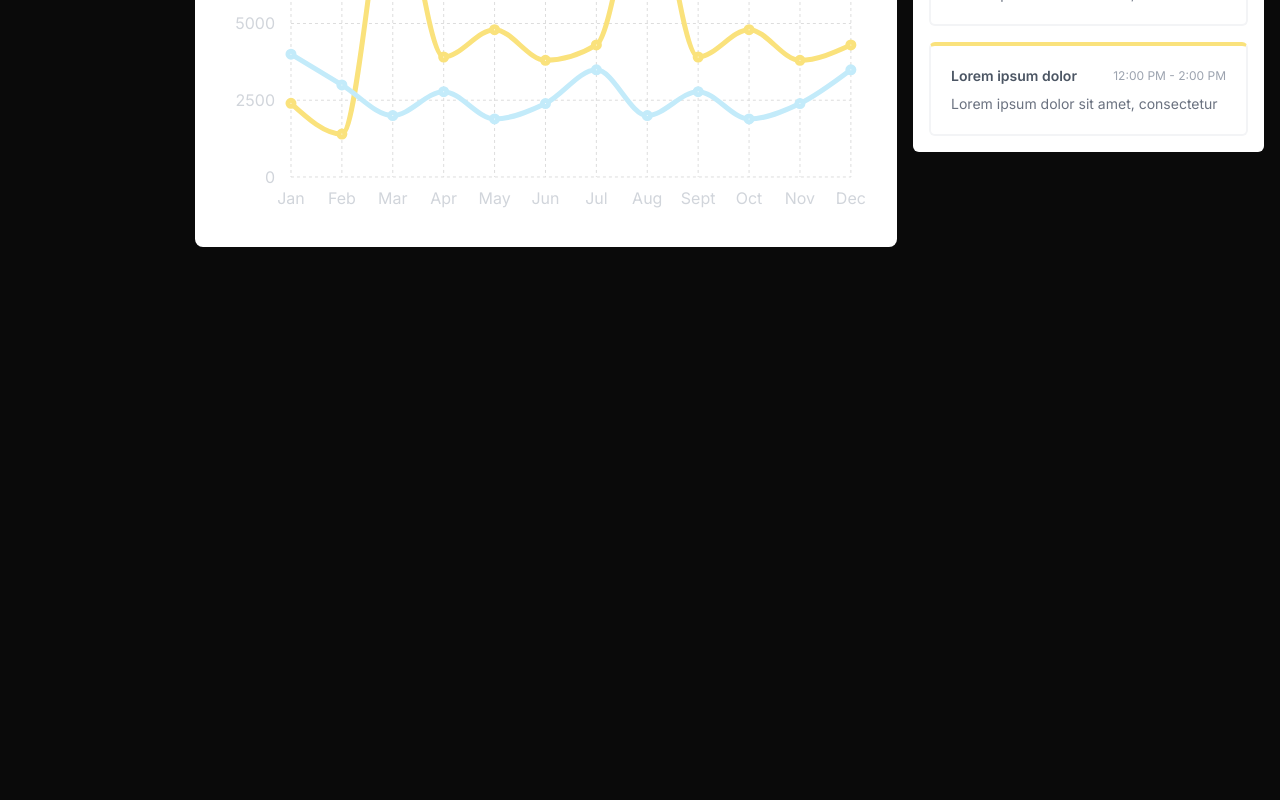
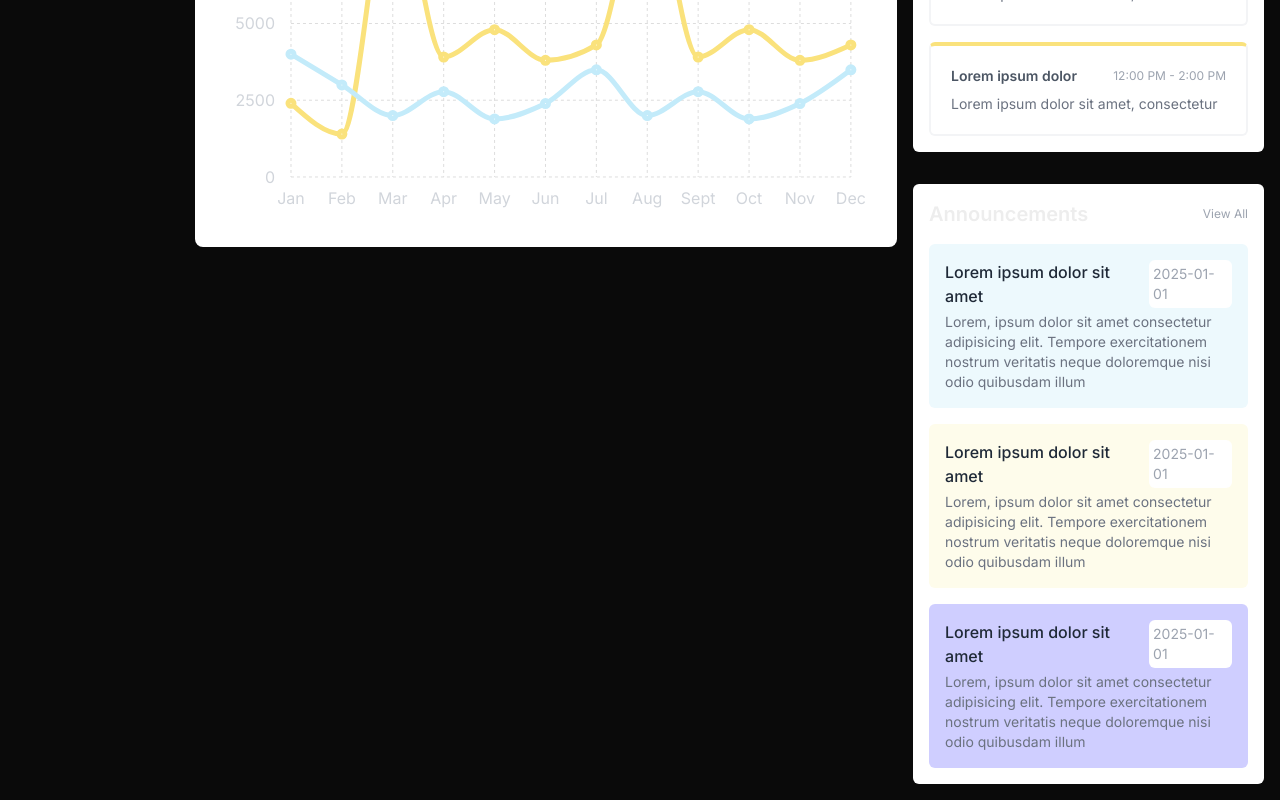
Before and after one commit to Jrius4/school-saas-app, a Next.js app: page /admin in a window 1280 px wide. Shown: the part 994-1794 px from the top of the page. Before the commit the page ends 1257 px from the top, so only its background shows below. Built offline with nearby package versions, Linux system fonts and the light colour scheme.

Commit message:
admin UI completed

```diff
--- a/src/app/(dashboard)/admin/page.tsx
+++ b/src/app/(dashboard)/admin/page.tsx
@@ -1,3 +1,4 @@
+import Announcements from "@/components/Announcements";
 import AttendanceChart from "@/components/AttendanceChart";
 import CountChart from "@/components/CountChart";
 import EventCalendar from "@/components/EventCalendar";
@@ -38,6 +39,8 @@
             <div className="w-full lg:w-1/3 flex flex-col gap-8">
                 {/* EVENTS CALENDAR */}
                 <EventCalendar />
+                {/* ANNOUNCEMENTS */}
+                <Announcements />
             </div>
         </div>)
 }
--- a/src/app/(dashboard)/layout.tsx
+++ b/src/app/(dashboard)/layout.tsx
@@ -27,7 +27,7 @@
             <div className="w-[14%] md:w-[8%] lg:w-[16%] xl:w-[14%] p-4">
                 <Link href="/" className="flex items-center justify-center lg:justify-start gap-2">
                     <Image src="/logo.png" alt="logo" width={32} height={32} />
-                    <span className="hidden lg:block">Kazibwe Schools</span>
+                    <span className="hidden lg:block font-bold">Kazibwe Schools</span>
 
                 </Link>
                 <Menu />
--- /dev/null
+++ b/src/components/Announcements.tsx
@@ -0,0 +1,42 @@
+"use client"
+const Announcements = () => {
+    return (
+        <div className="bg-white p-4 rounded-md">
+            <div className="flex items-center justify-between">
+                <h1 className="text-xl font-semibold">Announcements</h1>
+                <span className="text-xs text-gray-400">View All</span>
+            </div>
+            <div className="flex flex-col gap-4 mt-4">
+                <div className="bg-lamaSkyLight rounded-md p-4">
+                    <div className="flex items-center justify-between">
+                        <h2 className="font-medium text-gray-800">Lorem ipsum dolor sit amet </h2>
+                        <span className="text-sm text-gray-400 bg-white rounded-md p-1">2025-01-01</span>
+                    </div>
+                    <p className="text-sm text-gray-500 mt-1">
+                        Lorem, ipsum dolor sit amet consectetur adipisicing elit. Tempore exercitationem nostrum veritatis neque doloremque nisi odio quibusdam illum
+                    </p>
+                </div>
+                <div className="bg-lamaYellowLight rounded-md p-4">
+                    <div className="flex items-center justify-between">
+                        <h2 className="font-medium text-gray-800">Lorem ipsum dolor sit amet </h2>
+                        <span className="text-sm text-gray-400 bg-white rounded-md p-1">2025-01-01</span>
+                    </div>
+                    <p className="text-sm text-gray-500 mt-1">
+                        Lorem, ipsum dolor sit amet consectetur adipisicing elit. Tempore exercitationem nostrum veritatis neque doloremque nisi odio quibusdam illum
+                    </p>
+                </div>
+                <div className="bg-lamaPurple rounded-md p-4">
+                    <div className="flex items-center justify-between">
+                        <h2 className="font-medium text-gray-800">Lorem ipsum dolor sit amet </h2>
+                        <span className="text-sm text-gray-400 bg-white rounded-md p-1">2025-01-01</span>
+                    </div>
+                    <p className="text-sm text-gray-500 mt-1">
+                        Lorem, ipsum dolor sit amet consectetur adipisicing elit. Tempore exercitationem nostrum veritatis neque doloremque nisi odio quibusdam illum
+                    </p>
+                </div>
+            </div>
+        </div>
+    )
+}
+
+export default Announcements
```
